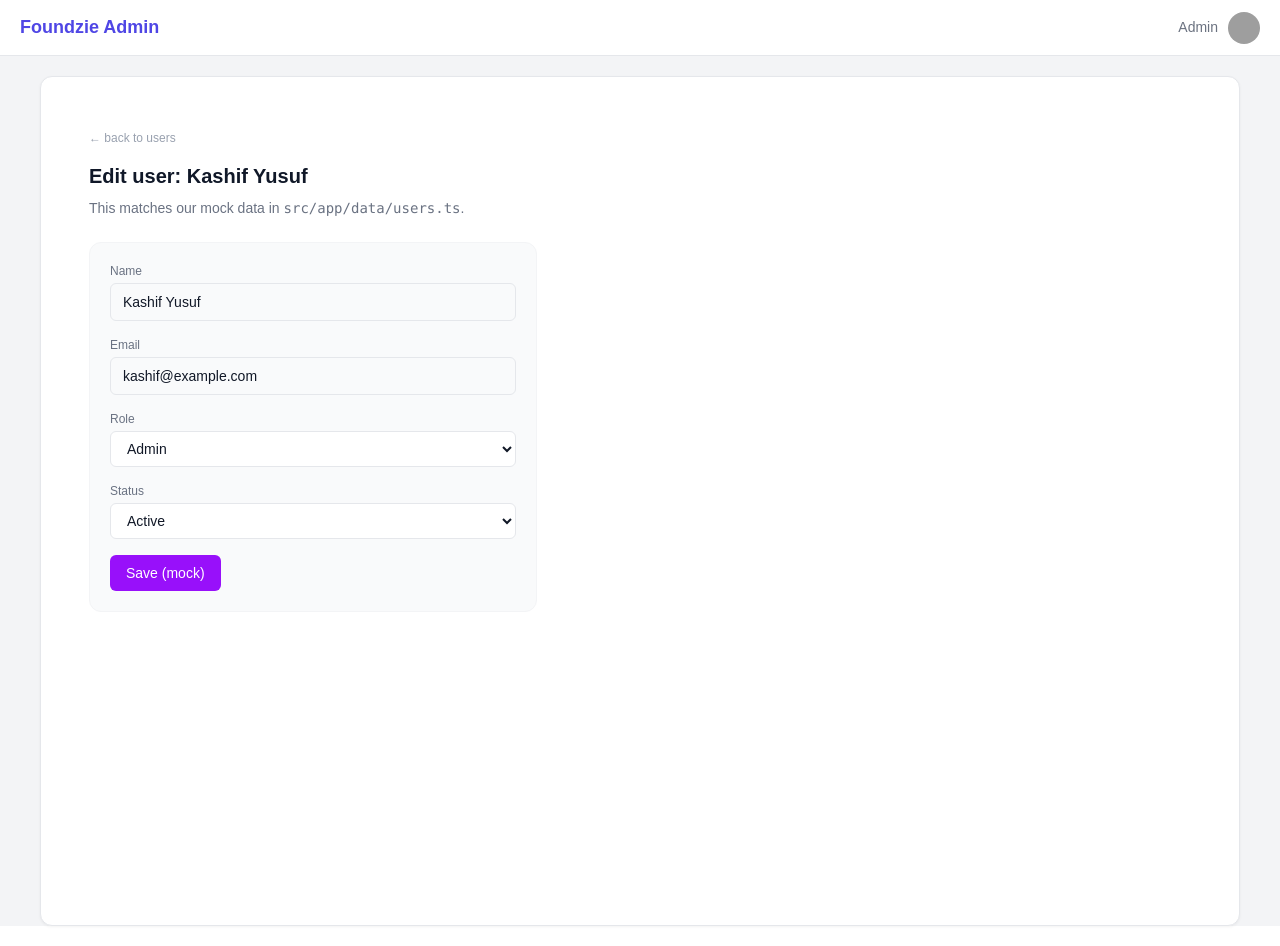
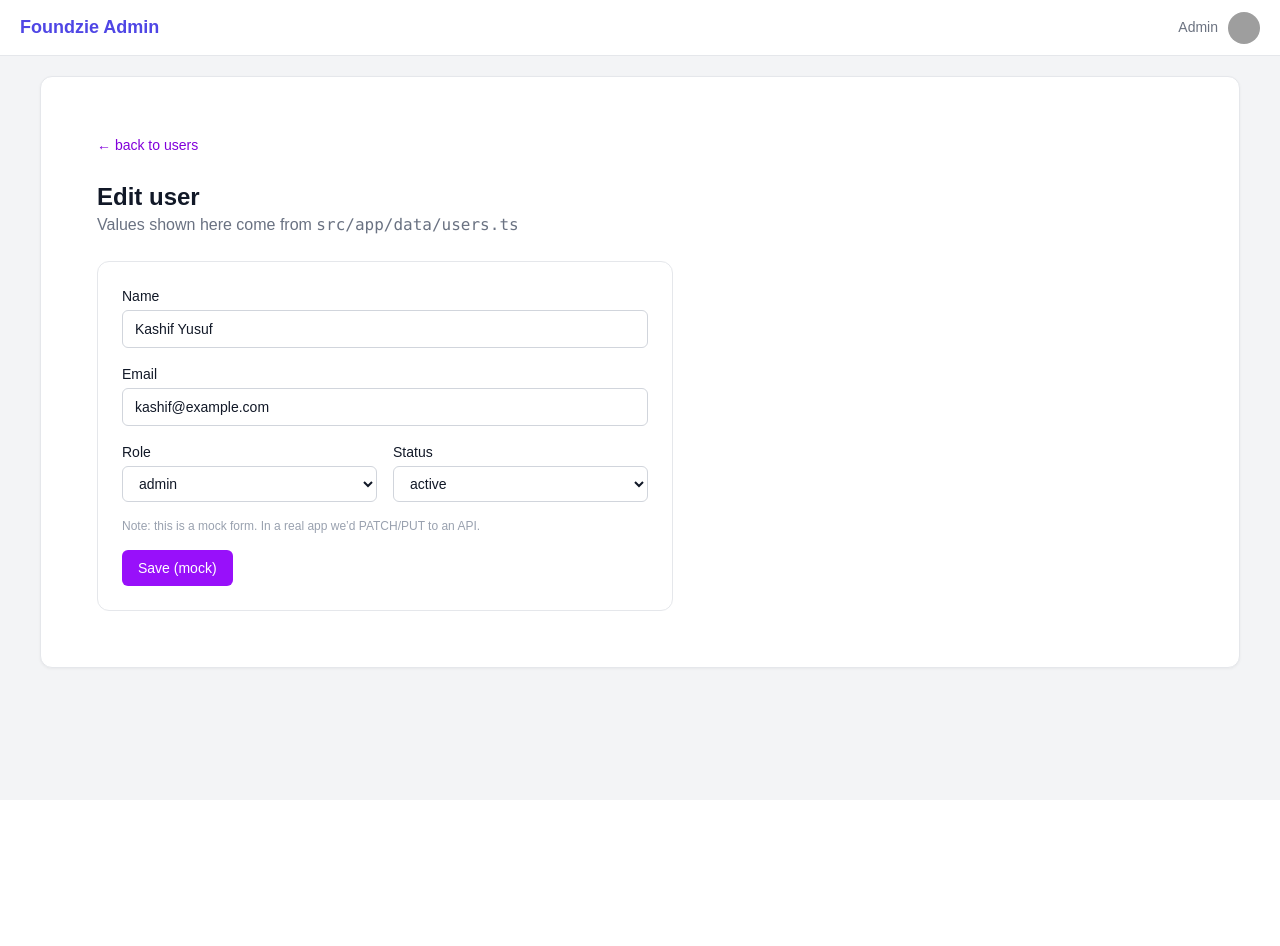
Before and after one commit to Foundzie/foundzie-v2, a Next.js app: page /admin/users/1 in a window 1280 px wide. After the commit the page ends 800 px from the top, so only its background shows below. Built offline with nearby package versions, Linux system fonts and the light colour scheme; grey boxes are pictures that could not be loaded.

Commit message:
Fix admin user edit page

```diff
--- a/src/app/admin/users/[id]/page.tsx
+++ b/src/app/admin/users/[id]/page.tsx
@@ -1,92 +1,102 @@
-// @ts-nocheck
 // src/app/admin/users/[id]/page.tsx
+import Link from "next/link";
+import {
+  mockUsers,
+  AdminUserRole,
+  AdminUserStatus,
+} from "@/app/data/users";
 
-import Link from "next/link";
-import mockUsers from "@/app/data/users";
+type PageProps = {
+  params: { id: string };
+};
 
-export default function AdminEditUserPage({ params }: any) {
-  const id =
-    typeof params?.id === "string"
-      ? params.id
-      : Array.isArray(params?.id)
-      ? params.id[0]
-      : "";
-
-  const user = mockUsers.find((u) => u.id === id);
+export default function AdminEditUserPage({ params }: PageProps) {
+  // params.id will be "1", "2", "3", ...
+  const user = mockUsers.find((u) => u.id === params.id);
 
   if (!user) {
     return (
-      <main className="min-h-screen bg-white px-6 py-6">
-        <Link href="/admin/users" className="text-xs text-gray-400 mb-4 inline-block">
-          ← back to users
+      <main className="p-8 space-y-4">
+        <Link href="/admin/users" className="text-sm text-purple-700">
+          &larr; back to users
         </Link>
-        <h1 className="text-xl font-semibold text-gray-900 mb-2">User not found</h1>
-        <p className="text-sm text-gray-500">No user with id {id} in mock data.</p>
+        <h1 className="text-xl font-semibold">User not found</h1>
+        <p className="text-gray-500">
+          No user with id {params.id} in mock data.
+        </p>
       </main>
     );
   }
 
+  const roles: AdminUserRole[] = ["admin", "editor", "viewer"];
+  const statuses: AdminUserStatus[] = ["active", "invited", "disabled"];
+
   return (
-    <main className="min-h-screen bg-white px-6 py-6">
-      <Link href="/admin/users" className="text-xs text-gray-400 mb-4 inline-block">
-        ← back to users
+    <main className="p-8">
+      <Link href="/admin/users" className="text-sm text-purple-700">
+        &larr; back to users
       </Link>
 
-      <h1 className="text-xl font-semibold text-gray-900 mb-2">
-        Edit user: {user.name}
-      </h1>
-      <p className="text-sm text-gray-500 mb-6">
-        This matches our mock data in <code>src/app/data/users.ts</code>.
+      <h1 className="mt-6 text-2xl font-semibold">Edit user</h1>
+      <p className="text-gray-500 mb-6">
+        Values shown here come from <code>src/app/data/users.ts</code>
       </p>
 
-      <form className="space-y-4 bg-gray-50 border border-gray-100 rounded-xl p-5 max-w-md">
+      <form className="bg-white rounded-xl border border-gray-200 p-6 max-w-xl space-y-4">
         <div>
-          <label className="block text-xs text-gray-500 mb-1">Name</label>
+          <label className="block text-sm font-medium mb-1">Name</label>
           <input
-            type="text"
             defaultValue={user.name}
-            className="w-full border border-gray-200 rounded-md px-3 py-2 text-sm"
-            required
+            className="w-full rounded-md border border-gray-300 px-3 py-2 text-sm"
           />
         </div>
 
         <div>
-          <label className="block text-xs text-gray-500 mb-1">Email</label>
+          <label className="block text-sm font-medium mb-1">Email</label>
           <input
             type="email"
             defaultValue={user.email}
-            className="w-full border border-gray-200 rounded-md px-3 py-2 text-sm"
-            required
+            className="w-full rounded-md border border-gray-300 px-3 py-2 text-sm"
           />
         </div>
 
-        <div>
-          <label className="block text-xs text-gray-500 mb-1">Role</label>
+        <div className="flex gap-4">
+          <div className="flex-1">
+            <label className="block text-sm font-medium mb-1">Role</label>
             <select
               defaultValue={user.role}
-            className="w-full border border-gray-200 rounded-md px-3 py-2 text-sm bg-white"
+              className="w-full rounded-md border border-gray-300 px-3 py-2 text-sm"
             >
-            <option value="admin">Admin</option>
-            <option value="editor">Editor</option>
-            <option value="viewer">Viewer</option>
+              {roles.map((r) => (
+                <option key={r} value={r}>
+                  {r}
+                </option>
+              ))}
             </select>
           </div>
 
-        <div>
-          <label className="block text-xs text-gray-500 mb-1">Status</label>
+          <div className="flex-1">
+            <label className="block text-sm font-medium mb-1">Status</label>
             <select
               defaultValue={user.status}
-            className="w-full border border-gray-200 rounded-md px-3 py-2 text-sm bg-white"
+              className="w-full rounded-md border border-gray-300 px-3 py-2 text-sm"
             >
-            <option value="active">Active</option>
-            <option value="invited">Invited</option>
-            <option value="disabled">Disabled</option>
+              {statuses.map((s) => (
+                <option key={s} value={s}>
+                  {s}
+                </option>
+              ))}
             </select>
           </div>
+        </div>
+
+        <p className="text-xs text-gray-400">
+          Note: this is a mock form. In a real app we’d PATCH/PUT to an API.
+        </p>
 
         <button
-          type="submit"
-          className="bg-purple-600 text-white text-sm px-4 py-2 rounded-md"
+          type="button"
+          className="inline-flex items-center rounded-md bg-purple-600 px-4 py-2 text-sm font-medium text-white"
         >
           Save (mock)
         </button>
```
Lines whose indentation alone changed are shown as unchanged.
